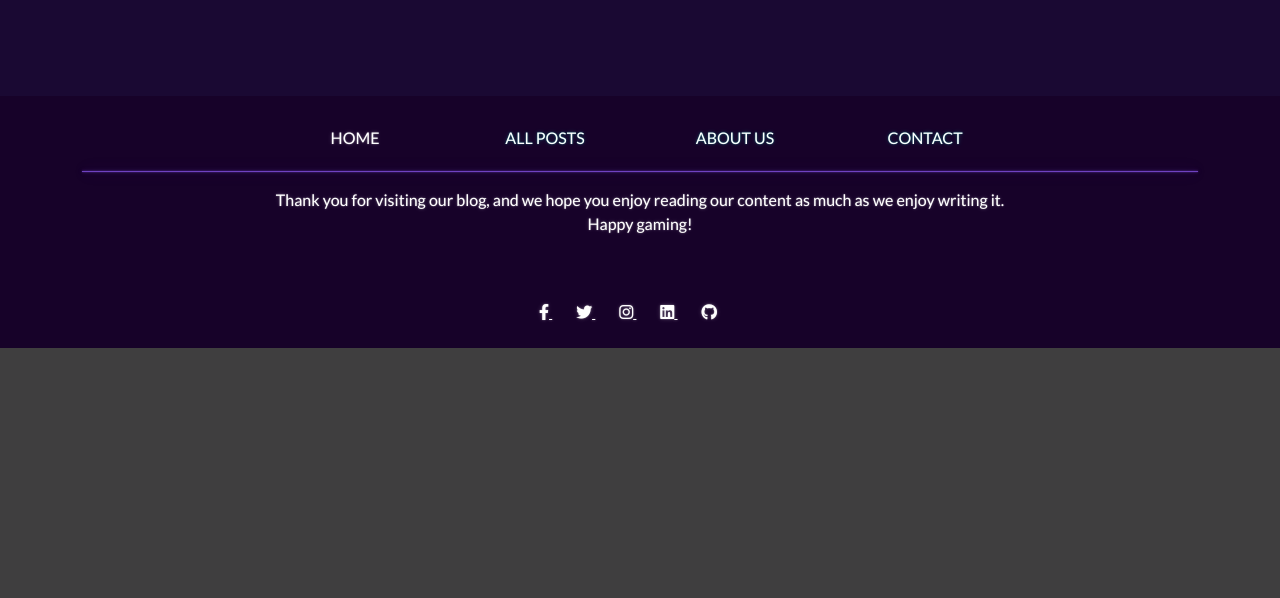
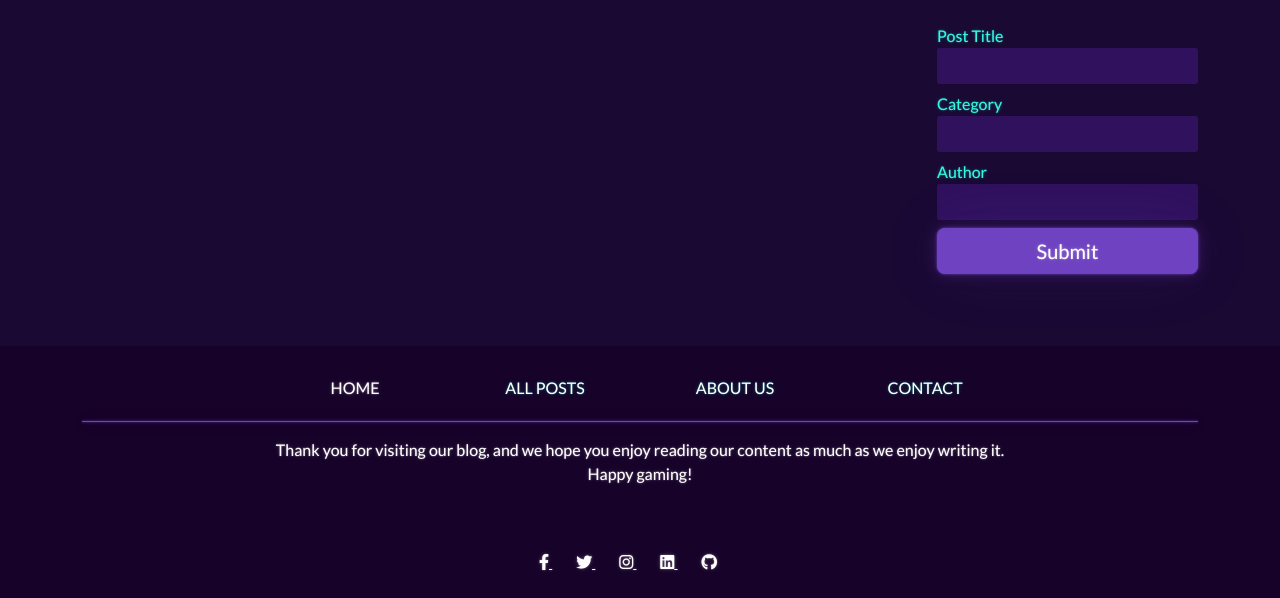
Before and after one commit to mich1991/Nerd_Cave, a Django app: page /posts in a window 1280 px wide. Shown: the part 456-1054 px from the top of the page. Before the commit the page ends 804 px from the top, so only its background shows below. Run offline with Django 4.2, Linux system fonts and the light colour scheme; data that the repository does not hold is empty; some libraries are stand-ins or nearby versions.

Commit message:
Add filtering to post list

```diff
--- a/blog/urls.py
+++ b/blog/urls.py
@@ -1,5 +1,7 @@
 from django.urls import path
 from .views import HomePageView, PostDetailView, PostListView, PostLikeView, AboutPageView, ContactPageView
+
+
 urlpatterns = [
 	path('', HomePageView.as_view(), name='home'),
 	path('posts', PostListView.as_view(), name='posts_list'),
--- a/blog/views.py
+++ b/blog/views.py
@@ -1,6 +1,7 @@
 from django.shortcuts import render
 from django.views.generic import View, ListView
-from .models import Post
+from .models import Post, Category
+from django.contrib.auth.models import User
 
 
 class HomePageView(View):
@@ -32,6 +33,28 @@ class PostListView(ListView):
 	template_name = 'blog/post_list'
 	paginate_by = 12
 
+	def get_queryset(self, **kwargs):
+		url_query = self.request.GET
+		base_query = super().get_queryset().filter(status='1')
+		if url_query.get('title'):
+			base_query = base_query.filter(title__icontains=url_query.get('title'))
+		if url_query.get('category'):
+			base_query = base_query.filter(category=url_query.get('category'))
+		if url_query.get('author'):
+			base_query = base_query.filter(author__username__icontains=url_query.get('author'))
+		return base_query
+
+	def get_context_data(self, **kwargs):
+		context = super().get_context_data(**kwargs)
+		context['categories'] = Category.objects.all()
+		context['form'] = {
+			'title': self.request.GET.get('title') if self.request.GET.get('title') else '',
+			'category': self.request.GET.get('category') if self.request.GET.get('category') else '',
+			'author': self.request.GET.get('author') if self.request.GET.get('author') else ''
+		}
+		print(context['form'])
+		return context
+
 
 class PostDetailView(View):
 	def get(self):
--- a/templates/blog/post_list.html
+++ b/templates/blog/post_list.html
@@ -14,6 +14,7 @@
 <div class="container my-4">
     <div class="row">
         <div class="col-9">
+            <div class="row">
                 {% for post in post_list %}
                         <div class="col-4">
                             <div class="card border-primary col p-0">
@@ -27,6 +28,7 @@
                             </div>
                         </div>
                 {% endfor %}
+            </div>
             {% if is_paginated %}
             <nav aria-label="Page navigation">
                 <ul class="pagination justify-content-center">
@@ -40,9 +42,30 @@
             </nav>
             {% endif %}
         </div>
+        <div class="col-3">
+            <form method="get" class="d-flex flex-column gap-2">
+                <div class="form-group">
+                    <label for="title">Post Title</label>
+                    <input type="text" class="form-control" name="title" value="{{ form.title }}">
                 </div>
-    <div class="col-3">
-    {#  filters goes here      #}
+                <div class="form-group">
+                    <label for="category">Category</label>
+                    <select class="form-control" name="category">
+                        <option value=""></option>
+                        {% for category in categories %}
+                            <option value="{{ category.id }}" {% if form.category == category.id %} selected {% endif %} >
+                                {{ category.name }} {% if form.category == category.id %} match {% endif %}
+                            </option>
+                        {% endfor %}
+                    </select>
+                </div>
+                <div class="form-group">
+                    <label for="author">Author</label>
+                    <input type="text" class="form-control" name="author" value="{{ form.author }}">
+                </div>
+                <button class="btn btn-primary btn-lg" type="submit">Submit</button>
+            </form>
+        </div>
     </div>
 </div>
 {% endblock %}
```
Lines whose indentation alone changed are shown as unchanged.
